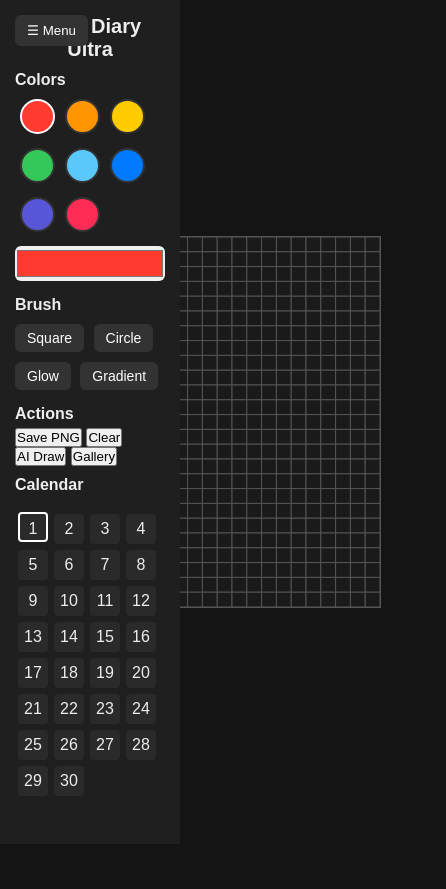
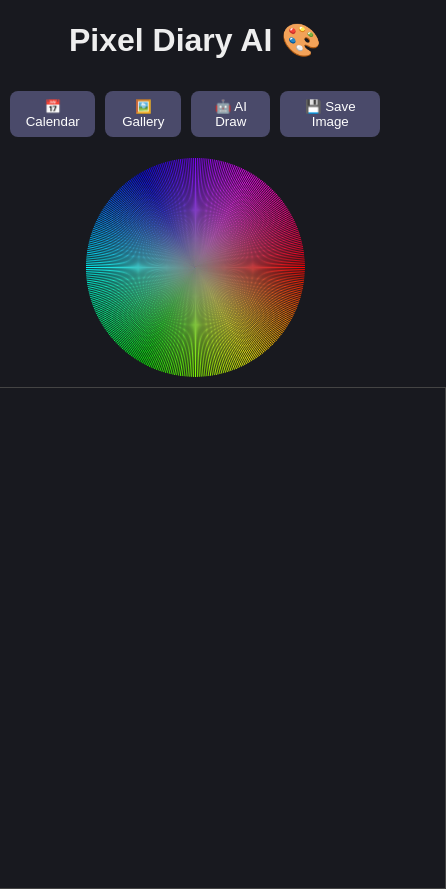
Before and after one commit to Toqa-22/pixel-diary, a plain HTML site: page index.html in a window 390 px wide. Shown: the whole page, 446 px wide, since content can reach past the window. Before the commit the page ends 844 px from the top, so only its background shows below. Drawn offline with Linux system fonts and the light colour scheme.

Commit message:
Update index.html

```diff
--- a/index.html
+++ b/index.html
@@ -3,231 +3,190 @@
 <head>
 <meta charset="UTF-8">
 <meta name="viewport" content="width=device-width, initial-scale=1.0">
-<title>Pixel Diary Ultra 🎨</title>
+<title>Pixel Diary AI 🎨</title>
 <style>
-* {margin:0; padding:0; box-sizing:border-box;}
-body {font-family: Arial, sans-serif; background:#141414; color:#eee; overflow-x:hidden;}
-#toolbar {
-    position: fixed; top:0; left:0;
-    width: 220px; height: 100%;
-    background:#1f1f1f; padding:15px; overflow-y:auto; transition: transform 0.3s ease; z-index: 10;
-}
-#toolbar.hide { transform: translateX(-100%);}
-#toolbar h2 { font-size: 20px; margin-bottom:10px; text-align:center;}
-#toolbar h3 { font-size:16px; margin:10px 0 5px 0;}
-.color { width:35px; height:35px; border-radius:50%; margin:5px; cursor:pointer; display:inline-block; border:2px solid #333;}
-.color.selected { border:2px solid #fff;}
-#colorPicker { width:100%; margin:5px 0; height:35px; border:none; cursor:pointer; border-radius:6px; }
-.brush { margin:5px 5px 5px 0; padding:6px 12px; cursor:pointer; background:#333; border:none; color:white; border-radius:6px; font-size:14px;}
-button:hover, .brush:hover { background:#555;}
-#canvas-container { margin-left: 220px; height:100vh; display:flex; justify-content:center; align-items:center; padding:10px; }
-canvas { background:#1a1a1a; border:1px solid #555; touch-action:none; }
-#toggleToolbar { display:none; position:fixed; top:15px; left:15px; background:#333; color:#fff; border:none; padding:8px 12px; border-radius:6px; cursor:pointer; z-index:20; }
-
-#calendar {margin-top:15px;}
-.day {display:inline-block; width:30px; height:30px; margin:3px; text-align:center; line-height:30px; cursor:pointer; border-radius:4px; background:#2a2a2a;}
-.day.hasData { background:#5090ff; }
-.day.selected { border:2px solid #fff; }
-
-#gallery-container {position:fixed; top:0; left:0; width:100%; height:100%; background:rgba(0,0,0,0.9); display:none; justify-content:center; align-items:flex-start; z-index:50; flex-wrap:wrap; overflow:auto; padding:20px; transition: all 0.5s;}
-.gallery-img {margin:10px; width:150px; height:150px; object-fit:cover; cursor:pointer; transition: transform 0.3s; border:1px solid #555;}
-.gallery-img:hover {transform: scale(1.1);}
-#zoom-overlay {position:fixed; top:0; left:0; width:100%; height:100%; background:rgba(0,0,0,0.95); display:none; justify-content:center; align-items:center; z-index:60;}
-#zoom-overlay canvas {max-width:90%; max-height:90%; animation:fadeIn 0.3s;}
-@keyframes fadeIn { from {opacity:0; transform:scale(0.8);} to {opacity:1; transform:scale(1);} }
-
-@media(max-width:800px){
-    #toolbar { width:180px; }
-    #canvas-container { margin-left:0; padding-left:10px; padding-right:10px;}
-    #toggleToolbar { display:block; }
-}
+body {margin:0; font-family:sans-serif; background:#18191f; color:#eee; display:flex; flex-direction:column; align-items:center;}
+#topbar {display:flex; justify-content:center; gap:10px; margin:10px;}
+button {padding:8px 12px; border:none; border-radius:8px; background:#4a4a6a; color:#fff; cursor:pointer;}
+button:hover{background:#606090;}
+#colorpicker {position:relative; width:220px; height:220px; margin:10px;}
+canvas#colorCircle {border-radius:50%;}
+#calendar, #gallery {display:none; flex-wrap:wrap; justify-content:center; margin:10px;}
+.day, .thumb {width:60px; height:60px; margin:5px; display:flex; align-items:center; justify-content:center; border-radius:8px; cursor:pointer; background:#3a3a5a; color:#fff; font-weight:bold;}
+.day.hasData{background:#50a0ff;}
+.thumb canvas{width:100%; height:100%; border-radius:8px; object-fit:cover; transition: transform 0.3s;}
+.thumb:hover canvas{transform:scale(1.1);}
+canvas#mainCanvas {border:1px solid #444; touch-action:none;}
+#zoomView {position:fixed; top:0; left:0; width:100%; height:100%; background:rgba(0,0,0,0.8); display:flex; justify-content:center; align-items:center; display:none;}
+#zoomView img{max-width:90%; max-height:90%; border-radius:12px; animation:zoomIn 0.3s;}
+@keyframes zoomIn {from{transform:scale(0)} to{transform:scale(1)}}
 </style>
 </head>
 <body>
 
-<button id="toggleToolbar">☰ Menu</button>
+<h1>Pixel Diary AI 🎨</h1>
 
-<div id="toolbar">
-    <h2>Pixel Diary Ultra</h2>
-
-    <div>
-        <h3>Colors</h3>
-        <div id="palette"></div>
-        <input type="color" id="colorPicker" value="#FF3B30">
-    </div>
-
-    <div>
-        <h3>Brush</h3>
-        <button class="brush" data-type="square">Square</button>
-        <button class="brush" data-type="circle">Circle</button>
-        <button class="brush" data-type="glow">Glow</button>
-        <button class="brush" data-type="gradient">Gradient</button>
-    </div>
-
-    <div>
-        <h3>Actions</h3>
-        <button id="saveBtn">Save PNG</button>
-        <button id="clearBtn">Clear</button>
-        <button id="aiBtn">AI Draw</button>
-        <button id="openGalleryBtn">Gallery</button>
-    </div>
-
-    <div>
-        <h3>Calendar</h3>
-        <div id="calendar"></div>
-    </div>
+<div id="topbar">
+    <button id="btnCalendar">📅 Calendar</button>
+    <button id="btnGallery">🖼️ Gallery</button>
+    <button id="btnAI">🤖 AI Draw</button>
+    <button id="btnSave">💾 Save Image</button>
 </div>
 
-<div id="canvas-container">
-    <canvas id="canvas"></canvas>
+<div id="colorpicker">
+    <canvas id="colorCircle" width="220" height="220"></canvas>
 </div>
 
-<div id="gallery-container"></div>
-<div id="zoom-overlay"><canvas id="zoom-canvas"></canvas></div>
+<canvas id="mainCanvas" width="500" height="500"></canvas>
+
+<div id="calendar"></div>
+<div id="gallery"></div>
+<div id="zoomView"><img src="" alt="zoomed"></div>
 
 <script>
-const canvas=document.getElementById("canvas"), ctx=canvas.getContext("2d");
-let ROWS=25, COLS=25, PIXEL;
-let currentDate=new Date();
-let painting=false;
-let brushType="square";
+// ======= Global =======
+let canvas = document.getElementById('mainCanvas');
+let ctx = canvas.getContext('2d');
+let painting = false;
+let brushColor = '#ff0000';
+let gridSize = 20;
+let rows = canvas.height / gridSize;
+let cols = canvas.width / gridSize;
+let currentDate = new Date();
+let dataStore = {}; // { 'YYYY-MM-DD': [pixels...] }
 
-// Palette colors
-const paletteColors=["#FF3B30","#FF9500","#FFCC00","#34C759","#5AC8FA","#007AFF","#5856D6","#FF2D55"];
-let currentColor=paletteColors[0];
+// ======= Draw Pixel =======
+function drawPixel(x,y){
+    let r = Math.floor(y / gridSize);
+    let c = Math.floor(x / gridSize);
+    ctx.fillStyle = brushColor;
+    ctx.fillRect(c*gridSize,r*gridSize,gridSize,gridSize);
+    let dateKey = currentDate.toISOString().slice(0,10);
+    if(!dataStore[dateKey]) dataStore[dateKey]=[];
+    dataStore[dateKey].push({r,c,color:brushColor});
+}
 
-// Grid per day stored in LocalStorage
-function getKey(date){ return "pixel_diary_"+date.toISOString().slice(0,10); }
-function loadGrid(){ let data=localStorage.getItem(getKey(currentDate)); return data?JSON.parse(data):Array.from({length:ROWS},()=>Array(COLS).fill(null)); }
-function saveGrid(){ localStorage.setItem(getKey(currentDate),JSON.stringify(grid)); }
-let grid=loadGrid();
+// ======= Mouse / Touch =======
+canvas.addEventListener('mousedown',()=>painting=true);
+canvas.addEventListener('mouseup',()=>painting=false);
+canvas.addEventListener('mousemove',(e)=>{if(painting){ let rect=canvas.getBoundingClientRect(); drawPixel(e.clientX-rect.left,e.clientY-rect.top); }});
+canvas.addEventListener('touchstart',(e)=>{painting=true; let rect=canvas.getBoundingClientRect(); drawPixel(e.touches[0].clientX-rect.left,e.touches[0].clientY-rect.top); e.preventDefault();});
+canvas.addEventListener('touchmove',(e)=>{if(painting){ let rect=canvas.getBoundingClientRect(); drawPixel(e.touches[0].clientX-rect.left,e.touches[0].clientY-rect.top); } e.preventDefault();});
+canvas.addEventListener('touchend',()=>{painting=false;});
 
-// Resize canvas
-function resizeCanvas(){ const container=document.getElementById("canvas-container"); const size=Math.min(container.clientWidth, container.clientHeight)*0.95; canvas.width=size; canvas.height=size; PIXEL=canvas.width/COLS; draw(); }
-window.addEventListener("resize",resizeCanvas);
-resizeCanvas();
+// ======= Color Circle =======
+const colorCircle = document.getElementById('colorCircle');
+const ctxC = colorCircle.getContext('2d');
+const radius = colorCircle.width/2;
 
-// Palette UI
-const paletteDiv=document.getElementById("palette");
-function updatePalette(){
-    paletteDiv.innerHTML="";
-    paletteColors.forEach(color=>{
-        let div=document.createElement("div");
-        div.className="color";
-        div.style.background=color;
-        if(color===currentColor) div.classList.add("selected");
-        div.onclick=()=>{
-            currentColor=color;
-            document.querySelectorAll(".color").forEach(c=>c.classList.remove("selected"));
-            div.classList.add("selected");
-            document.getElementById("colorPicker").value=color;
-        }
-        paletteDiv.appendChild(div);
-    });
-}
-updatePalette();
-
-// Color Picker
-document.getElementById("colorPicker").addEventListener("input",(e)=>{
-    currentColor=e.target.value;
-    updatePalette();
-});
-
-// Draw grid
-function draw(){
-    ctx.clearRect(0,0,canvas.width,canvas.height);
-    for(let r=0;r<ROWS;r++){
-        for(let c=0;c<COLS;c++){
-            ctx.fillStyle=grid[r][c]||"#1a1a1a";
-            ctx.fillRect(c*PIXEL,r*PIXEL,PIXEL,PIXEL);
-            ctx.strokeStyle="#555";
-            ctx.strokeRect(c*PIXEL,r*PIXEL,PIXEL,PIXEL);
+function drawColorCircle(){
+    for(let i=0;i<360;i++){
+        for(let j=0;j<radius;j++){
+            let rad=i*Math.PI/180;
+            let x = radius + Math.cos(rad)*j;
+            let y = radius + Math.sin(rad)*j;
+            let color = `hsl(${i}, ${j/radius*100}%, 50%)`;
+            ctxC.fillStyle=color;
+            ctxC.fillRect(x,y,1,1);
         }
     }
 }
+drawColorCircle();
 
-// Paint function
-function paint(x,y){
-    const c=Math.floor(x/PIXEL), r=Math.floor(y/PIXEL);
-    if(c<0||c>=COLS||r<0||r>=ROWS) return;
-    if(brushType=="square") grid[r][c]=currentColor;
-    else if(brushType=="circle"){ let radius=1; for(let i=-radius;i<=radius;i++){for(let j=-radius;j<=radius;j++){ if(i*i+j*j<=radius*radius){ let nr=r+i,nc=c+j; if(nr>=0&&nr<ROWS&&nc>=0&&nc<COLS) grid[nr][nc]=currentColor; }}}}
-    else if(brushType=="glow"){ for(let i=-2;i<=2;i++){for(let j=-2;j<=2;j++){ let nr=r+i,nc=c+j; if(nr>=0&&nr<ROWS&&nc>=0&&nc<COLS) grid[nr][nc]=currentColor;}}}
-    else if(brushType=="gradient"){ let radius=3; for(let i=-radius;i<=radius;i++){for(let j=-radius;j<=radius;j++){ let nr=r+i,nc=c+j; if(nr>=0&&nr<ROWS&&nc>=0&&nc<COLS){ let dist=Math.sqrt(i*i+j*j); if(dist<=radius) grid[nr][nc]=currentColor; }}}}
-    draw();
+// Pick color from circle
+colorCircle.addEventListener('click',(e)=>{
+    let rect = colorCircle.getBoundingClientRect();
+    let x = e.clientX - rect.left - radius;
+    let y = e.clientY - rect.top - radius;
+    let angle = Math.atan2(y,x) * 180/Math.PI;
+    if(angle<0) angle+=360;
+    let dist = Math.sqrt(x*x+y*y);
+    if(dist>radius) return;
+    brushColor = `hsl(${angle}, ${dist/radius*100}%, 50%)`;
+});
+
+// ======= Calendar UI =======
+let calDiv = document.getElementById('calendar');
+document.getElementById('btnCalendar').onclick=()=>{
+    calDiv.innerHTML='';
+    calDiv.style.display='flex';
+    galleryDiv.style.display='none';
+    for(let d=1; d<=31; d++){
+        let dayDiv = document.createElement('div');
+        dayDiv.className='day';
+        let dateKey = currentDate.toISOString().slice(0,8)+d.toString().padStart(2,'0');
+        if(dataStore[dateKey]) dayDiv.classList.add('hasData');
+        dayDiv.innerText=d;
+        dayDiv.onclick=()=>{
+            currentDate.setDate(d);
+            redrawCanvas();
+        }
+        calDiv.appendChild(dayDiv);
+    }
+};
+
+// ======= Gallery =======
+let galleryDiv = document.getElementById('gallery');
+document.getElementById('btnGallery').onclick=()=>{
+    galleryDiv.innerHTML='';
+    galleryDiv.style.display='flex';
+    calDiv.style.display='none';
+    for(let key in dataStore){
+        let thumb = document.createElement('div');
+        thumb.className='thumb';
+        let imgCanvas = document.createElement('canvas');
+        imgCanvas.width=cols*gridSize;
+        imgCanvas.height=rows*gridSize;
+        let ctx2 = imgCanvas.getContext('2d');
+        dataStore[key].forEach(p=>ctx2.fillStyle=p.color,ctx2.fillRect(p.c*gridSize,p.r*gridSize,gridSize,gridSize));
+        thumb.appendChild(imgCanvas);
+        thumb.onclick=()=>{
+            let zoom = document.getElementById('zoomView');
+            zoom.children[0].src = imgCanvas.toDataURL();
+            zoom.style.display='flex';
+        }
+        galleryDiv.appendChild(thumb);
+    }
+};
+document.getElementById('zoomView').onclick=()=>{document.getElementById('zoomView').style.display='none';}
+
+// ======= Save Image =======
+document.getElementById('btnSave').onclick=()=>{
+    let name = prompt("اسم الصورة:");
+    if(!name) return;
+    let link = document.createElement('a');
+    link.download = name+".png";
+    link.href = canvas.toDataURL();
+    link.click();
+};
+
+// ======= AI Draw =======
+document.getElementById('btnAI').onclick=()=>{
+    let dateKey = currentDate.toISOString().slice(0,10);
+    if(!dataStore[dateKey]) dataStore[dateKey]=[];
+    for(let i=0;i<50;i++){
+        let r = Math.floor(Math.random()*rows);
+        let c = Math.floor(Math.random()*cols);
+        let hue = Math.floor(Math.random()*360);
+        let color = `hsl(${hue}, 100%, 50%)`;
+        ctx.fillStyle=color;
+        ctx.fillRect(c*gridSize,r*gridSize,gridSize,gridSize);
+        dataStore[dateKey].push({r,c,color});
+    }
+};
+
+// ======= Redraw Canvas for current date =======
+function redrawCanvas(){
+    ctx.clearRect(0,0,canvas.width,canvas.height);
+    let dateKey = currentDate.toISOString().slice(0,10);
+    if(dataStore[dateKey]){
+        dataStore[dateKey].forEach(p=>ctx.fillStyle=p.color, ctx.fillRect(p.c*gridSize,p.r*gridSize,gridSize,gridSize));
+    }
 }
 
-// Mouse events
-canvas.addEventListener("mousedown",()=>painting=true);
-canvas.addEventListener("mouseup",()=>{painting=false; saveGrid();});
-canvas.addEventListener("mousemove",(e)=>{if(painting) paint(e.offsetX,e.offsetY);});
-canvas.addEventListener("click",(e)=>{paint(e.offsetX,e.offsetY); saveGrid();});
+// Initial draw
+redrawCanvas();
+</script>
 
-// Brush buttons
-document.querySelectorAll(".brush").forEach(btn=>{ btn.addEventListener("click",()=>brushType=btn.dataset.type); });
-
-// Actions
-document.getElementById("saveBtn").addEventListener("click",()=>{
-    const link=document.createElement("a");
-    link.download="PixelDiary_"+currentDate.toISOString().slice(0,10)+".png";
-    link.href=canvas.toDataURL();
-    link.click();
-});
-document.getElementById("clearBtn").addEventListener("click",()=>{ grid=Array.from({length:ROWS},()=>Array(COLS).fill(null)); draw(); saveGrid(); });
-document.getElementById("aiBtn").addEventListener("click",()=>{ for(let i=0;i<30;i++){ let r=Math.floor(Math.random()*ROWS), c=Math.floor(Math.random()*COLS); grid[r][c]=paletteColors[Math.floor(Math.random()*paletteColors.length)]; } draw(); saveGrid(); });
-
-// Toggle toolbar
-document.getElementById("toggleToolbar").addEventListener("click",()=>{ document.getElementById("toolbar").classList.toggle("hide"); });
-
-// Calendar
-const calendarDiv=document.getElementById("calendar");
-function drawCalendar(){
-    calendarDiv.innerHTML="";
-    for(let d=1;d<=30;d++){
-        let day=document.createElement("div"); day.className="day"; day.innerText=d;
-        let key=new Date(currentDate.getFullYear(),currentDate.getMonth(),d);
-        if(localStorage.getItem(getKey(key))) day.classList.add("hasData");
-        if(d===currentDate.getDate()) day.classList.add("selected");
-        day.onclick=()=>{
-            currentDate.setDate(d); grid=loadGrid(); draw();
-            document.querySelectorAll(".day").forEach(dd=>dd.classList.remove("selected"));
-            day.classList.add("selected");
-        };
-        calendarDiv.appendChild(day);
-    }
-}
-drawCalendar();
-
-// Gallery
-const galleryContainer=document.getElementById("gallery-container");
-const zoomOverlay=document.getElementById("zoom-overlay");
-const zoomCanvas=document.getElementById("zoom-canvas");
-const zoomCtx=zoomCanvas.getContext("2d");
-document.getElementById("openGalleryBtn").addEventListener("click",()=>{
-    galleryContainer.innerHTML="";
-    for(let d=1;d<=30;d++){
-        let key=new Date(currentDate.getFullYear(),currentDate.getMonth(),d);
-        let data=localStorage.getItem(getKey(key));
-        if(!data) continue;
-        let dayGrid=JSON.parse(data);
-        let gCanvas=document.createElement("canvas"); gCanvas.width=50; gCanvas.height=50;
-        let gCtx=gCanvas.getContext("2d");
-        let cellW=50/COLS, cellH=50/ROWS;
-        for(let r=0;r<ROWS;r++){ for(let c=0;c<COLS;c++){ gCtx.fillStyle=dayGrid[r][c]||"#1a1a1a"; gCtx.fillRect(c*cellW,r*cellH,cellW,cellH); }}
-        gCanvas.className="gallery-img";
-        gCanvas.onclick=()=>{
-            zoomOverlay.style.display="flex";
-            zoomCanvas.width=canvas.width;
-            zoomCanvas.height=canvas.height;
-            for(let r=0;r<ROWS;r++){for(let c=0;c<COLS;c++){ zoomCtx.fillStyle=dayGrid[r][c]||"#1a1a1a"; zoomCtx.fillRect(c*PIXEL,r*PIXEL,PIXEL,PIXEL); }}
-        };
-        galleryContainer.appendChild(gCanvas);
-    }
-    galleryContainer.style.display="flex";
-});
-galleryContainer.addEventListener("click",(e)=>{ if(e.target===galleryContainer) galleryContainer.style.display="none"; zoomOverlay.style.display="none"; });
-
-draw();
-</script>
 </body>
 </html>
```
